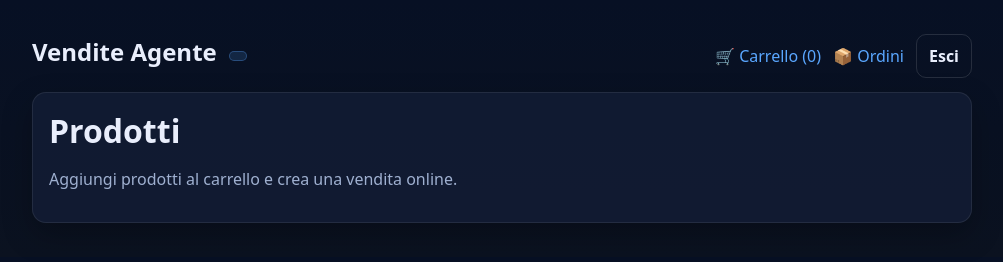
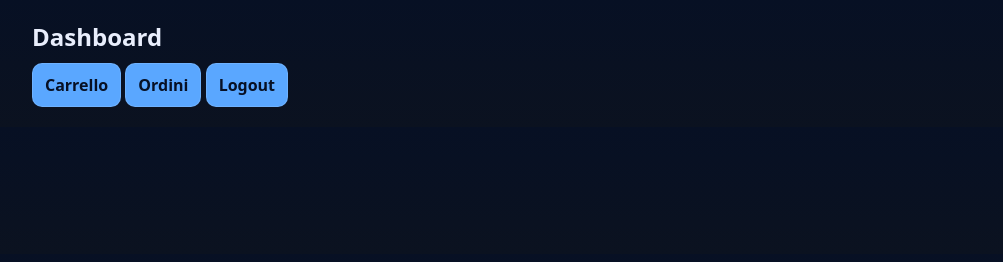
Before and after one commit to elagleni21-byte/app-vendita-agente-supersuperclean, a website: page public/dashboard.html in a window 1280 px wide. Shown: the whole page, without its empty margins (138-1141 px from the left). Drawn offline with Linux system fonts and the light colour scheme; files that its build step writes are made by us from their sources.

Commit message:
Revamp dashboard layout and add logout functionality

```diff
--- a/public/dashboard.html
+++ b/public/dashboard.html
@@ -1,35 +1,23 @@
 <!DOCTYPE html>
-<html lang="it">
+<html>
 <head>
   <meta charset="UTF-8" />
-  <meta name="viewport" content="width=device-width,initial-scale=1" />
   <title>Dashboard</title>
   <link rel="stylesheet" href="/css/style.css" />
 </head>
 <body>
   <div class="container">
-    <div class="nav">
-      <div class="left">
-        <h2>Vendite Agente</h2>
-        <span class="badge" id="agentBadge"></span>
-      </div>
-      <div class="right">
-        <a href="/cart.html">🛒 Carrello (<span id="cartCount">0</span>)</a>
-        <a href="/orders.html">📦 Ordini</a>
-        <button class="secondary" id="btnLogout">Esci</button>
-      </div>
-    </div>
-
-    <div class="card">
-      <h1>Prodotti</h1>
-      <p class="muted">Aggiungi prodotti al carrello e crea una vendita online.</p>
-    </div>
-
-    <div style="height:14px;"></div>
-
-    <div class="grid" id="products"></div>
+    <h2>Dashboard</h2>
+    <button onclick="window.location='/cart.html'">Carrello</button>
+    <button onclick="window.location='/orders.html'">Ordini</button>
+    <button onclick="logout()">Logout</button>
   </div>
 
-  <script type="module" src="/js/products.js"></script>
+<script>
+function logout(){
+  localStorage.removeItem("token");
+  window.location="/login.html";
+}
+</script>
 </body>
 </html>
```
